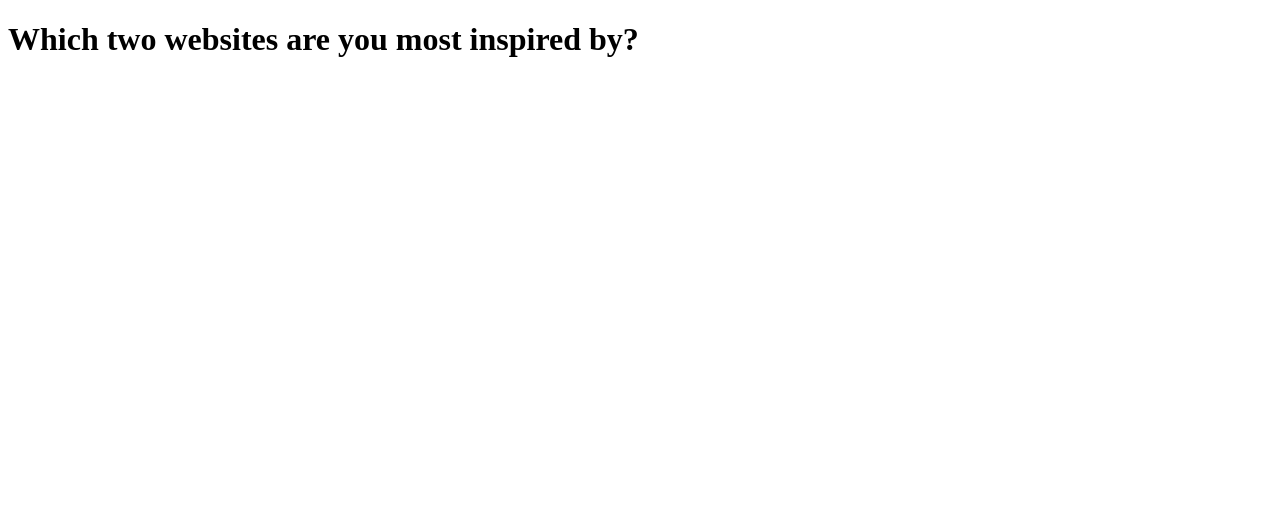
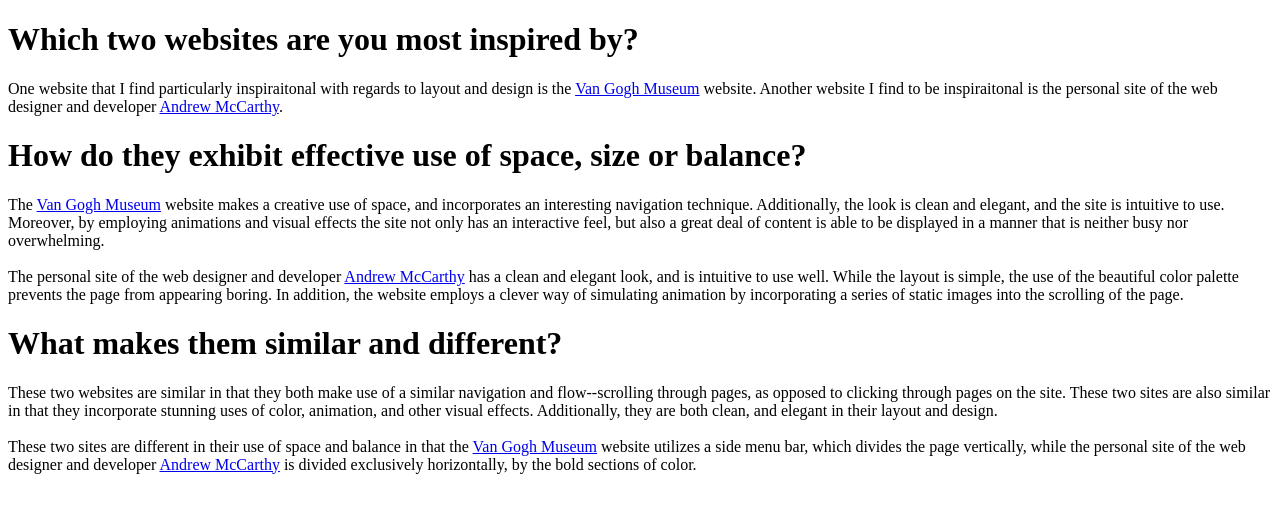
Before and after one commit to AmyWeiner/circuits_unit_2, a plain HTML site: page index.html in a window 1280 px wide. Drawn offline with Linux system fonts and the light colour scheme.

Commit message:
Add headings and paragraphs for questions and corresponding answers

```diff
--- a/index.html
+++ b/index.html
@@ -6,5 +6,21 @@
     </head>
     <body>
         <h1>Which two websites are you most inspired by?</h1>
+        <p>
+            One website that I find particularly inspiraitonal with regards to layout and design is the <a href="http://www.vangoghmuseum.nl/">Van Gogh Museum</a> website. Another website I find to be inspiraitonal is the personal site of the web designer and developer <a href="http://andrevv.com/">Andrew McCarthy</a>.
+        </p>
+
+        <h1>How do they exhibit effective use of space, size or balance?</h1>
+        <p>
+            The <a href="http://www.vangoghmuseum.nl/">Van Gogh Museum</a> website makes a creative use of space, and incorporates an interesting navigation technique. Additionally, the look is clean and elegant, and the site is intuitive to use. Moreover, by employing animations and visual effects the site not only has an interactive feel, but also a great deal of content is able to be displayed in a manner that is neither busy nor overwhelming. <br><br>
+            The personal site of the web designer and developer <a href="http://andrevv.com/">Andrew McCarthy</a> has a clean and elegant look, and is intuitive to use well. While the layout is simple, the use of the beautiful color palette prevents the page from appearing boring. In addition, the website employs a clever way of simulating animation by incorporating a series of static images into the scrolling of the page.
+        </p>
+
+        <h1>What makes them similar and different?</h1>
+        <p>
+            These two websites are similar in that they both make use of a similar navigation and flow--scrolling through pages, as opposed to clicking through pages on the site. These two sites are also similar in that they incorporate stunning uses of color, animation, and other visual effects. Additionally, they are both clean, and elegant in their layout and design. <br><br>
+
+            These two sites are different in their use of space and balance in that the <a href="http://www.vangoghmuseum.nl/">Van Gogh Museum</a> website utilizes a side menu bar, which divides the page vertically, while the personal site of the web designer and developer <a href="http://andrevv.com/">Andrew McCarthy</a> is divided exclusively horizontally, by the bold sections of color.
+        </p>
     </body>
 </html>
```
